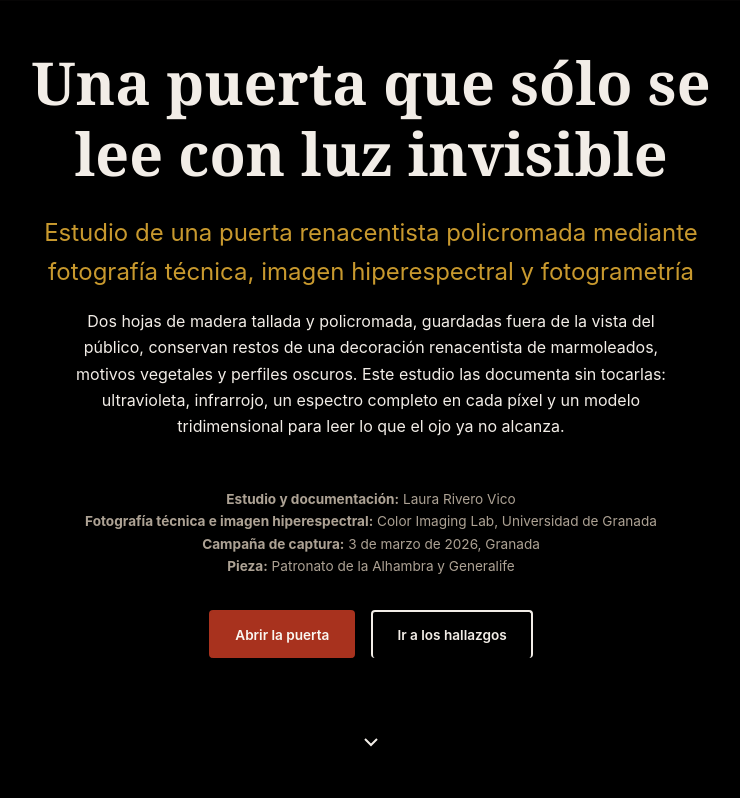
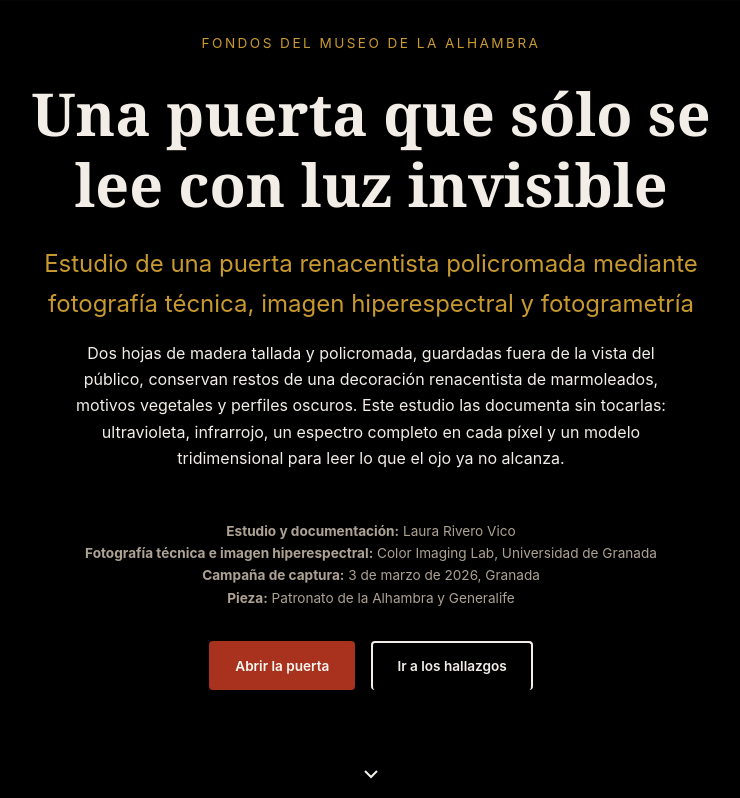
Before and after one commit to laurariverovico/puerta-renacentista-alhambra, a plain HTML site: page index.html in a window 1280 px wide. Shown: the top 798 px of the page, without its empty margins (269-1009 px from the left). Drawn offline with Linux system fonts and the light colour scheme.

Commit message:
deshacer

```diff
--- a/index.html
+++ b/index.html
@@ -69,7 +69,7 @@
     <!-- RF-01: Portada -->
     <section id="inicio" data-hero data-zone="dark">
       <div class="hero-content">
-        <!-- <p class="hero-kicker">Fondos del Museo de la Alhambra</p> -->
+        <p class="hero-kicker">Fondos del Museo de la Alhambra</p>
 
         <h1>Una puerta que sólo se lee con luz invisible</h1>
 
```
